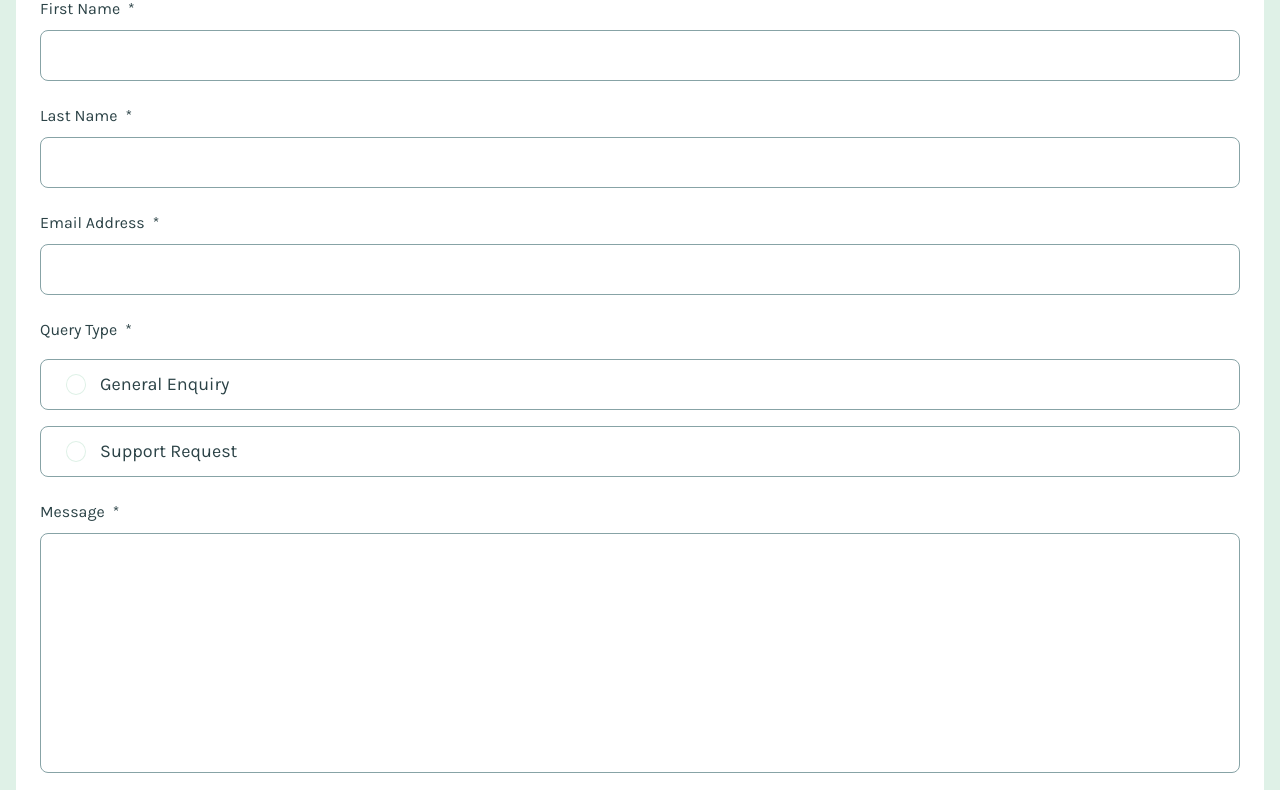
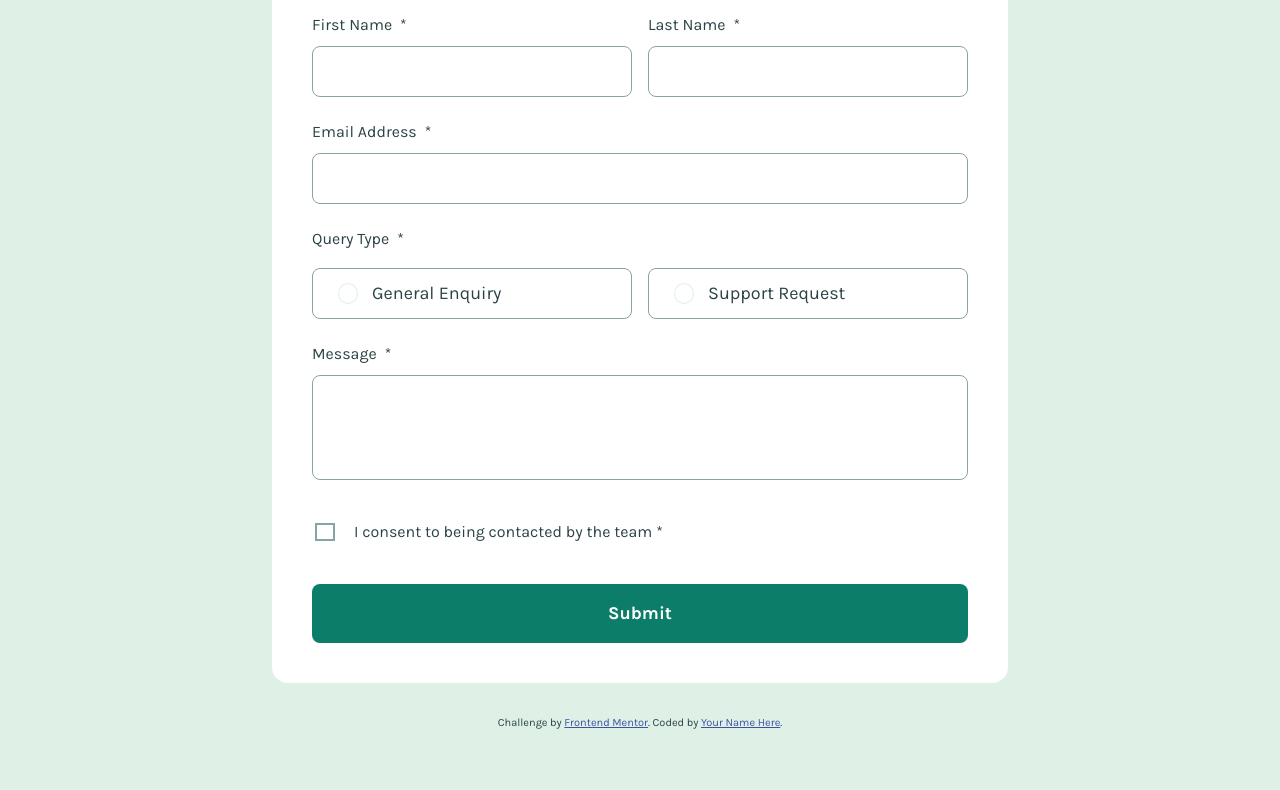
Before and after one commit to CardboardPL/Frontend-Mentor-Contact-Form, a plain HTML site: page index.html in a window 1280 px wide. Shown: the part 122-912 px from the top of the page. After the commit the page ends 854 px from the top, so only its background shows below. Drawn offline with Linux system fonts and the light colour scheme.

Commit message:
Update index.html, general.css and form.css
In this commit:
- Updated index.html to add a class for the form consent input wrapper for easier selection.
- Updated general.css to add more base styles.
- Updated form.css to implement the desktop design and to clean up the code.

```diff
--- a/index.html
+++ b/index.html
@@ -57,7 +57,7 @@
       </div>
 
       <div class="form__consent-wrapper">
-        <div>
+        <div class="form__consent-input">
           <input type="checkbox" id="consent" name="consent" value="true" required class="form__input--checkbox">
           <label for="consent" class="form__consent-message">I consent to being contacted by the team</label>
         </div>
--- a/stylesheets/form.css
+++ b/stylesheets/form.css
@@ -1,7 +1,10 @@
 .form {
   background-color: var(--white);
+  width: 100%;
+  max-width: 736px;
   padding: 21px 24px 25px 24px;
   border-radius: 16px;
+  margin: 0 auto;
 }
 
 .form__title {
@@ -28,7 +31,6 @@
 }
 
 .form__fieldset--query-type > legend {
-  grid-column: 1 / -1;
   margin-bottom: 17px;
 }
 
@@ -49,11 +51,9 @@
 }
 
 .form__input {
-  font-family: "Karla", Arial, Helvetica, sans-serif;
-  font-size: 18px;
   color: var(--grey-900);
   height: 51px;
-  padding: 16px 23px;
+  padding: 10px 23px;
   border: 1px solid var(--grey-500);
   border-radius: 8px;
   cursor: pointer;
@@ -85,6 +85,7 @@
 }
 
 .form__input--radio.selected {
+  background-color: var(--green-200);
   border-color: var(--green-600);
 }
 
@@ -100,7 +101,7 @@
   cursor: pointer;
 }
 
-.form__input--radio > input:checked {
+.form__input--radio.selected > input {
   background-image: url("../assets/images/icon-radio-selected.svg");
   border: none;
 }
@@ -112,6 +113,7 @@
   border: 2px solid var(--grey-500);
   margin: 0 19px 0 3px;
   cursor: pointer;
+  transition: border-color 0.15s ease-in-out;
 }
 
 .form__input--checkbox:checked {
@@ -126,16 +128,25 @@
   object-fit: cover;
 }
 
-.form__consent-wrapper > div {
+.form__consent-input {
   display: flex;
   flex-direction: row;
   justify-content: left;
   align-items: center;
   margin-top: 16px;
+  width: fit-content;
+}
+
+.form__consent-input:hover > .form__input--checkbox {
+  border-color: var(--green-600);
 }
 
 .form__consent-wrapper > .form__error-message[aria-hidden="true"] {
   margin-top: -8px;
+}
+
+.form__consent-message {
+  cursor: pointer;
 }
 
 .form__consent-message::after {
@@ -165,8 +176,6 @@
 }
 
 .form__submit-button {
-  font-family: inherit;
-  font-size: 18px;
   font-weight: var(--font-weight-bold);
   color: var(--white);
   background-color: var(--green-600);
@@ -181,3 +190,34 @@
 .form__submit-button:hover {
   opacity: 0.9;
 }
+
+@media (min-width: 720px) {
+  .form {
+    padding: 37px 40px 40px 40px;
+  }
+
+  .form__fieldset--user-info,
+  .form__input--radio-wrapper {
+    grid-template-columns: 1fr 1fr;
+  }
+
+  .form__fieldset--user-info {
+    column-gap: 16px;
+  }
+
+  .form__fieldset--user-info > div:last-of-type {
+    grid-column: 1 / -1;
+  }
+
+  .form__input--message {
+    height: 105px;
+  }
+
+  .form__consent-input {
+    margin-top: 17px;
+  }
+
+  .form__submit-button {
+    margin-top: 24px;
+  }
+}
--- a/stylesheets/general.css
+++ b/stylesheets/general.css
@@ -19,13 +19,23 @@ body {
 }
 
 main {
+  display: flex;
+  align-items: center;
+  justify-content: center;
   min-height: 100vh;
   padding: 32px 16px;
 }
 
-h1, h2, h3, h4, h5, h6 button {
+h1, h2, h3, h4, h5, h6{
   font: inherit;
   line-height: 1.2;
+  color: inherit;
+}
+
+input, textarea, button {
+  font-family: "Karla", Arial, Helvetica, sans-serif;
+  font-size: 18px;
+  line-height: inherit;
   color: inherit;
 }
 
```
